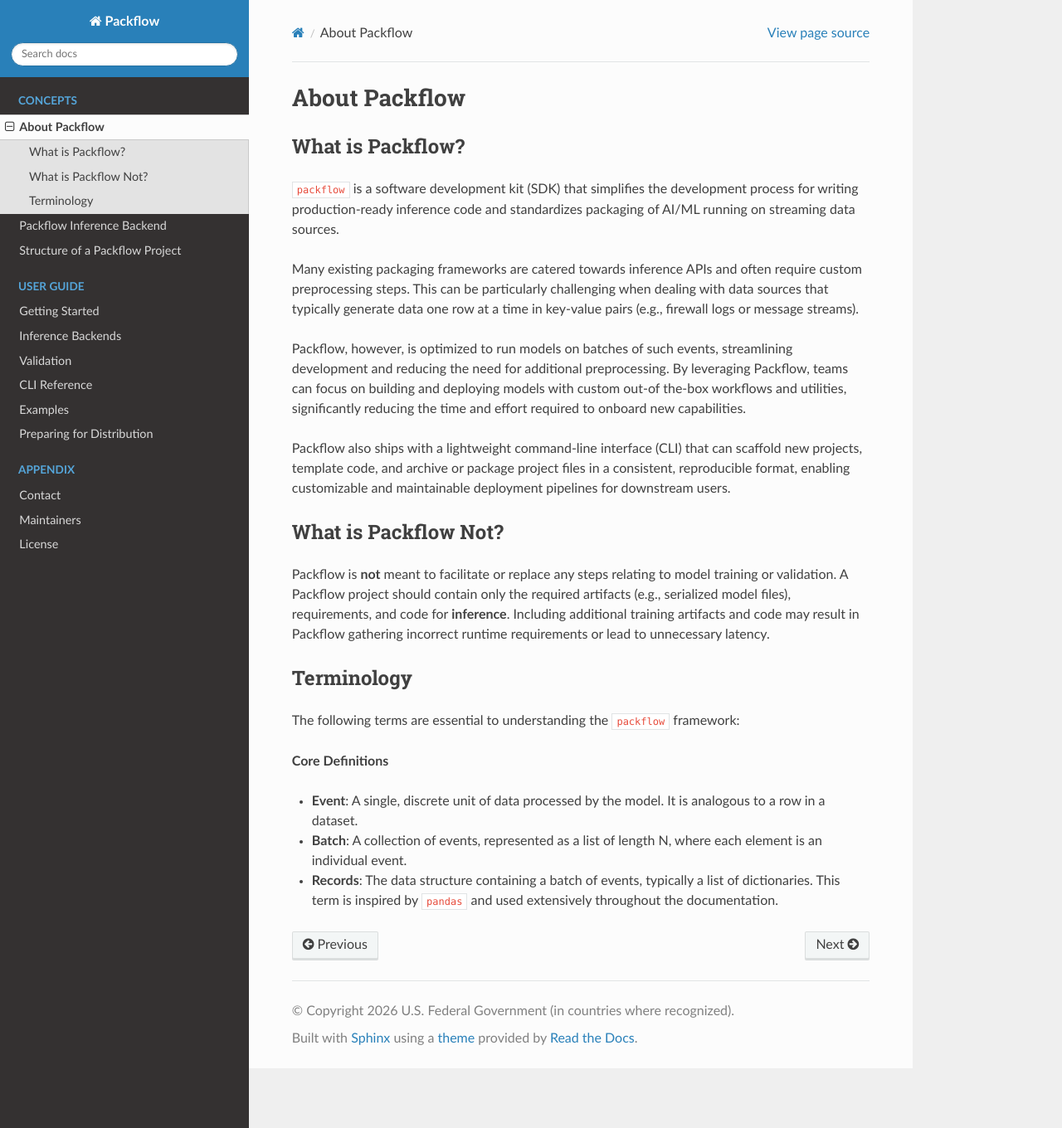
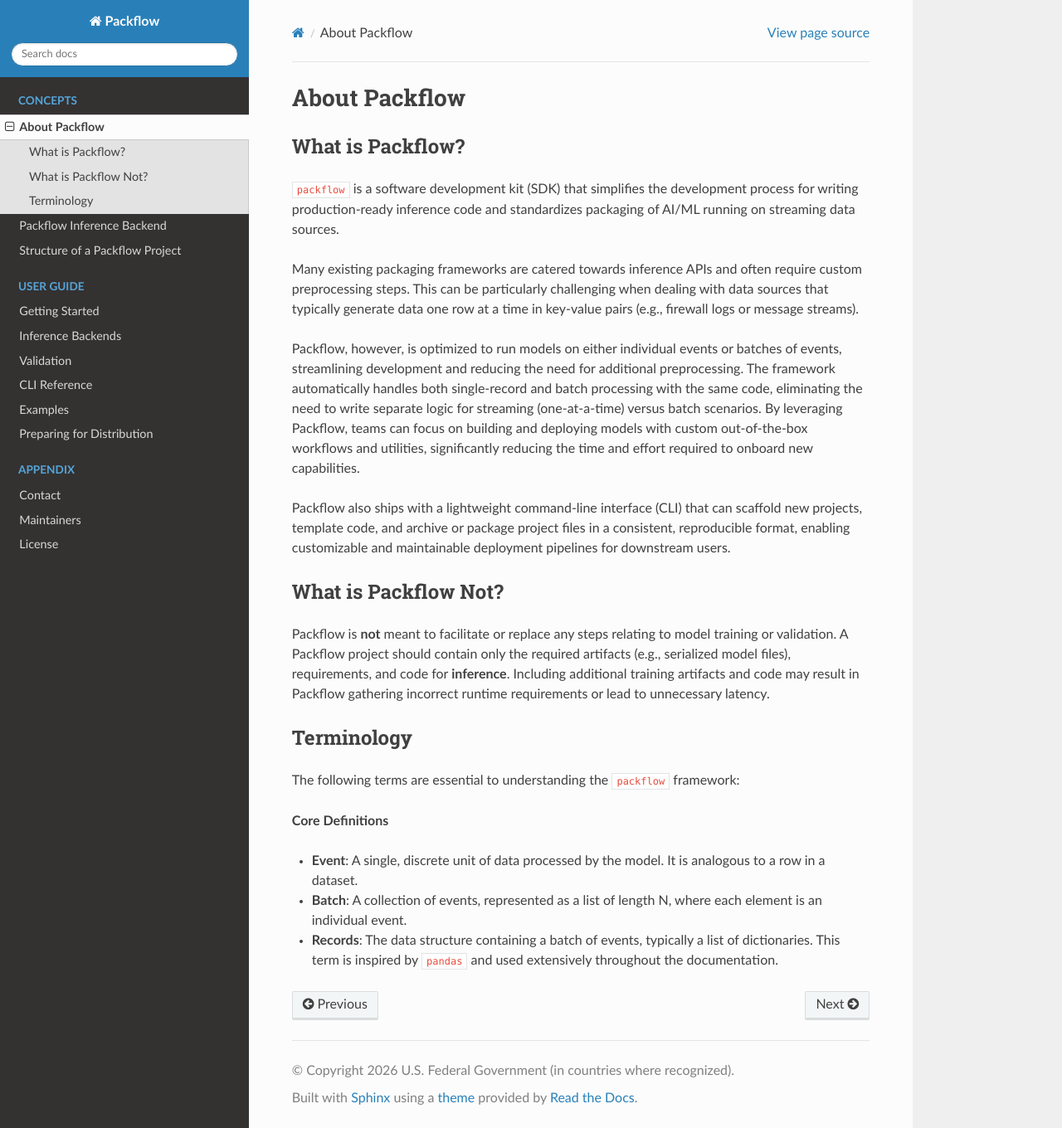
Before and after one commit to dow-cdao/packflow, a Sphinx documentation site: the page built from docs/source/concepts/about-packflow.rst, in a window 1280 px wide and 1360 px high. Shown: the whole window at 83% size. Built offline with Sphinx 7.4.7 and the Read the Docs theme 3.1.0, drawn with Linux system fonts in a browser that asks for light colours.

Commit message:
docs: improve clarity and fix errors in core documentation
- Clarify single event vs batch processing capabilities
- Fix logic error in execute() input description
- Improve validation rule and requirements.txt descriptions
- Fix typos and grammar errors across multiple files

```diff
--- a/docs/source/backends/advanced-usage.rst
+++ b/docs/source/backends/advanced-usage.rst
@@ -110,7 +110,7 @@ Benefits of Reusable Backends
 Example: SklearnPipelineBackend
 -------------------------------
 
-For instance, organizations that frequently uses Scikit-Learn pipelines, can create a single ``SklearnPipelineBackend``. This Inference Backend can be configured to run multiple pipelines, leveraging:
+For instance, organizations that frequently use Scikit-Learn pipelines can create a single ``SklearnPipelineBackend``. This Inference Backend can be configured to run multiple pipelines, leveraging:
 
 *   **Backend configurations**: Specify key information like input names and types.
 *   **Optimized inference code**: Reuse optimized code for inference, improving performance and reducing duplication.
--- a/docs/source/backends/custom-backends.rst
+++ b/docs/source/backends/custom-backends.rst
@@ -45,13 +45,13 @@ Execute
 -------
 
 
-The ``execute()`` step is an **required** method that ingests transformed inputs and returns its model outputs/results
+The ``execute()`` step is a **required** method that ingests transformed inputs and returns its model outputs/results
 to the ``transform_outputs()`` method. There should be minimal pre- or post-processing done in this step to ensure latency
 profiling is accurate.
 
 **Input**:
-1. The output of the ``preprocess`` step if ``transform_outputs()`` **is not defined**, or
-2. The output of the ``transform_outputs()`` method.
+1. The output of the ``preprocess`` step if ``transform_inputs()`` **is not defined**, or
+2. The output of the ``transform_inputs()`` method.
 
 **Output**: Model outputs or results.
 
--- a/docs/source/concepts/about-packflow.rst
+++ b/docs/source/concepts/about-packflow.rst
@@ -12,10 +12,7 @@ Many existing packaging frameworks are catered towards inference APIs and often
 can be particularly challenging when dealing with data sources that typically generate data one row at a time in key-value
 pairs (e.g., firewall logs or message streams).
 
-Packflow, however, is optimized to run models on batches of such events, streamlining development and reducing the need
-for additional preprocessing. By leveraging Packflow, teams can focus on building and deploying models with custom
-out-of the-box workflows and utilities, significantly reducing the time and effort required to onboard new
-capabilities.
+Packflow, however, is optimized to run models on either individual events or batches of events, streamlining development and reducing the need for additional preprocessing. The framework automatically handles both single-record and batch processing with the same code, eliminating the need to write separate logic for streaming (one-at-a-time) versus batch scenarios. By leveraging Packflow, teams can focus on building and deploying models with custom out-of-the-box workflows and utilities, significantly reducing the time and effort required to onboard new capabilities.
 
 Packflow also ships with a lightweight command-line interface (CLI) that can scaffold new projects, template code, and archive or package
 project files in a consistent, reproducible format, enabling customizable and maintainable deployment pipelines for
--- a/docs/source/concepts/packflow-structure.rst
+++ b/docs/source/concepts/packflow-structure.rst
@@ -24,7 +24,7 @@ The ``packflow`` CLI provides a lightweight templating command, ``packflow creat
    * - ``requirements.txt``
      - Yes
      - requirements file specifying the list of Python dependencies
-     - Incomplete
+     - Contains only ``packflow`` dependency; user must add model-specific dependencies
    * - ``MODEL_CARD.md``
      - Recommended
      - markdown file documenting model details, limitations, ownership, etc.
--- a/docs/source/getting-started.rst
+++ b/docs/source/getting-started.rst
@@ -138,7 +138,7 @@ This can be done programmatically. Open the ``validate.py`` script and modify it
 
 .. note::
 
-   Validation can be run via the ``validate.py`` file, or directly from a Notebook. However the path will ned to be updated
+   Validation can be run via the ``validate.py`` file, or directly from a Notebook. However the path will need to be updated
    if it is not running in the same directory
 
    Passing ``"inference:Backend"`` to the Local Loader is roughly equal to ``from inference import Backend``. If the script
--- a/docs/source/validation-testing.rst
+++ b/docs/source/validation-testing.rst
@@ -14,7 +14,7 @@ below:
 - **Correct Input Format:**
     - Inputs must be provided as a dictionary or a list of dictionaries.
 - **Inputs and Outputs are same length:**
-    - The number of inputs rows *must* match in length.
+    - The number of input rows *must* match the number of output rows.
     - *Tip:* Build in exception handling and return an empty dictionary if a row fails, when possible
 - **Correct Output Format:**
     - The output type must match the input type (e.g., dictionary in, dictionary out)
```
Also changed, not shown: other parts of docs/source/getting-started.rst (+1 -1 lines).
